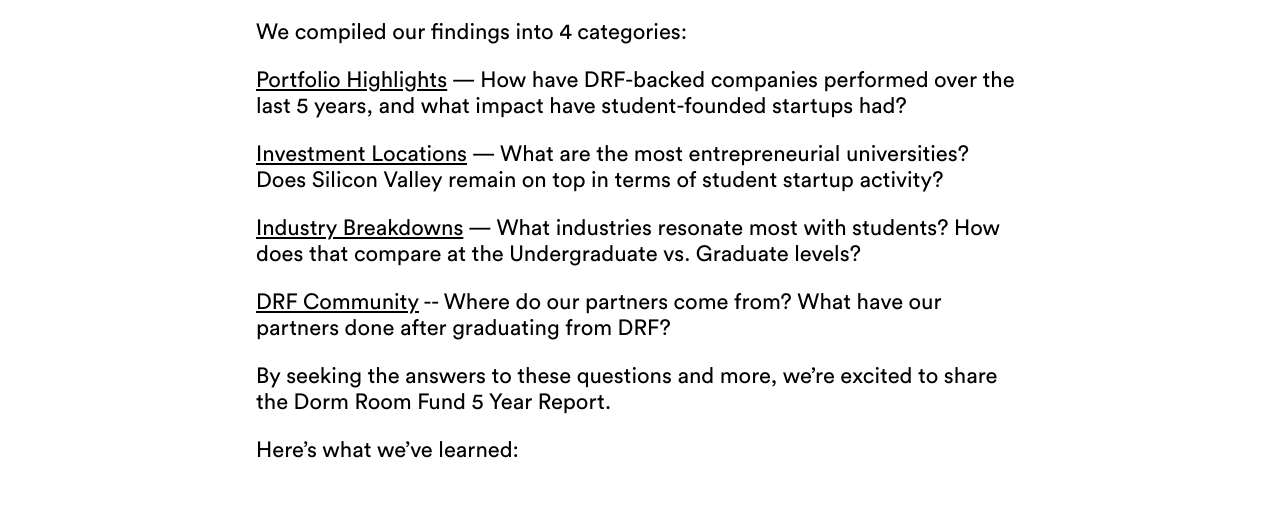
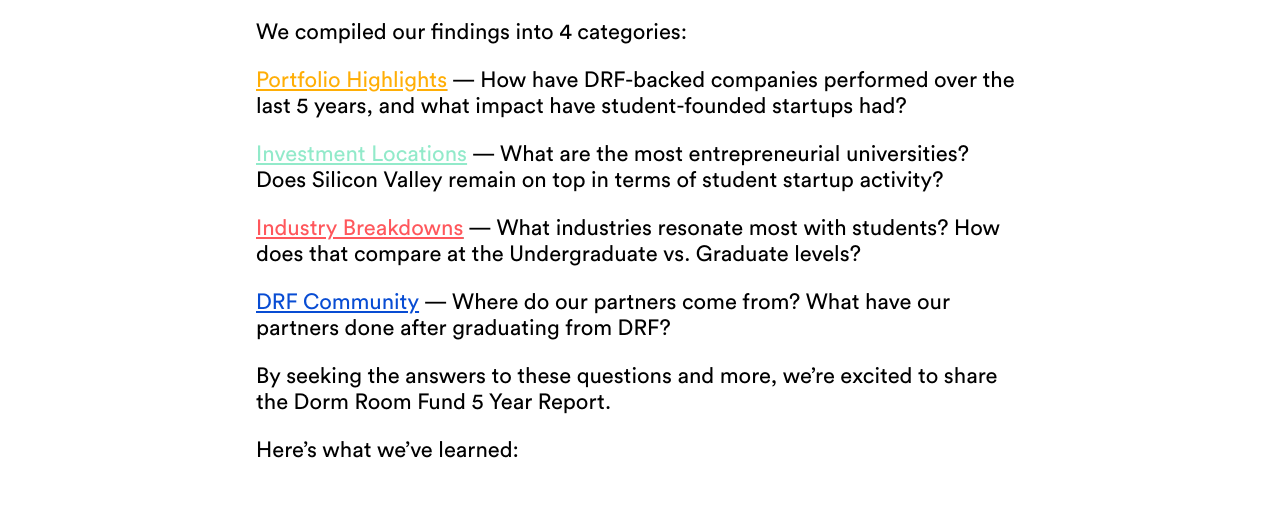
Before and after one commit to dormroomfund/albertzhidong.github.io, a plain HTML site: page index.html in a window 1280 px wide. Shown: the part 1333-1857 px from the top of the page. Drawn offline with nearby package versions, Linux system fonts and the light colour scheme.

Commit message:
colored linked

```diff
--- a/index.html
+++ b/index.html
@@ -59,13 +59,13 @@
 
 		<p class="Bodycopy">We compiled our findings into 4 categories:</p>
 
-		<p class="Bodycopy"><span class="underline">Portfolio Highlights</span> — How have DRF-backed companies performed over the last 5 years, and what impact have student-founded startups had?</p>
+		<p class="Bodycopy"><span class="underline"><a href="#Portfolio-Highlights" class="yellow">Portfolio Highlights</a></span> — How have DRF-backed companies performed over the last 5 years, and what impact have student-founded startups had?</p>
 
-		<p class="Bodycopy"><span class="underline">Investment Locations</span> — What are the most entrepreneurial universities? Does Silicon Valley remain on top in terms of student startup activity?</p>
+		<p class="Bodycopy"><span class="underline"><a href="#Investment-Locations" class="green">Investment Locations</a></span> — What are the most entrepreneurial universities? Does Silicon Valley remain on top in terms of student startup activity?</p>
 
-		<p class="Bodycopy"><span class="underline">Industry Breakdowns</span> — What industries resonate most with students? How does that compare at the Undergraduate vs. Graduate levels?</p>
+		<p class="Bodycopy"><span class="underline"><a href="#Industry-Breakdowns" class="red">Industry Breakdowns</a></span> — What industries resonate most with students? How does that compare at the Undergraduate vs. Graduate levels?</p>
 
-		<p class="Bodycopy"><span class="underline">DRF Community</span> -- Where do our partners come from? What have our partners done after graduating from DRF?</p>
+		<p class="Bodycopy"><span class="underline"><a href="#DRF-Community" class="blue">DRF Community</a></span> — Where do our partners come from? What have our partners done after graduating from DRF?</p>
 
 		<p class="Bodycopy">By seeking the answers to these questions and more, we’re excited to share the Dorm Room Fund 5 Year Report.</p>
 
@@ -73,7 +73,7 @@
 	</div>
 
 	<!-- Portfolio Highlights Section -->
-	<div class="section-title yellowback" href="#Portfolio-Highlights" alt="Portfolio Highlights Section Header">
+	<div class="section-title yellowback" id="Portfolio-Highlights" alt="Portfolio Highlights Section Header">
 		<div class="section-image">
 			<img src="Media/SectionIcons/PortfolioPerformanceWhite.png"/>
 		</div>
@@ -198,7 +198,7 @@
 	</div>
 
 	<!-- Investment Locations Section -->
-	<div class="greenback section-title" href="#Investment-Locations" alt="Investment Locations Section Header">
+	<div class="greenback section-title" id="Investment-Locations" alt="Investment Locations Section Header">
 		<div class="section-image">
 			<img src="Media/SectionIcons/InvestmentLocationsWhite.png"/>
 		</div>
@@ -308,7 +308,7 @@
 	</div>
 
 	<!-- Industry Breakdowns Section -->
-	<div class="redback section-title" href="#Industry-Breakdowns">
+	<div class="redback section-title" id="Industry-Breakdowns">
 		<div class="section-image">
 			<img src="Media/SectionIcons/IndustryBreakdownsWhite.png" alt="Industry Breakdowns Section Header"/>
 		</div>
@@ -359,7 +359,7 @@
 	</div>
 
 	<!-- DRF Community section -->
-	<div class="blueback section-title" href="#DRF-Community">
+	<div class="blueback section-title" id="DRF-Community">
 		<div class="section-image">
 			<img src="Media/SectionIcons/DRFCommunityWhite.png" alt="DRF Community Section Header"/>
 		</div>
```
